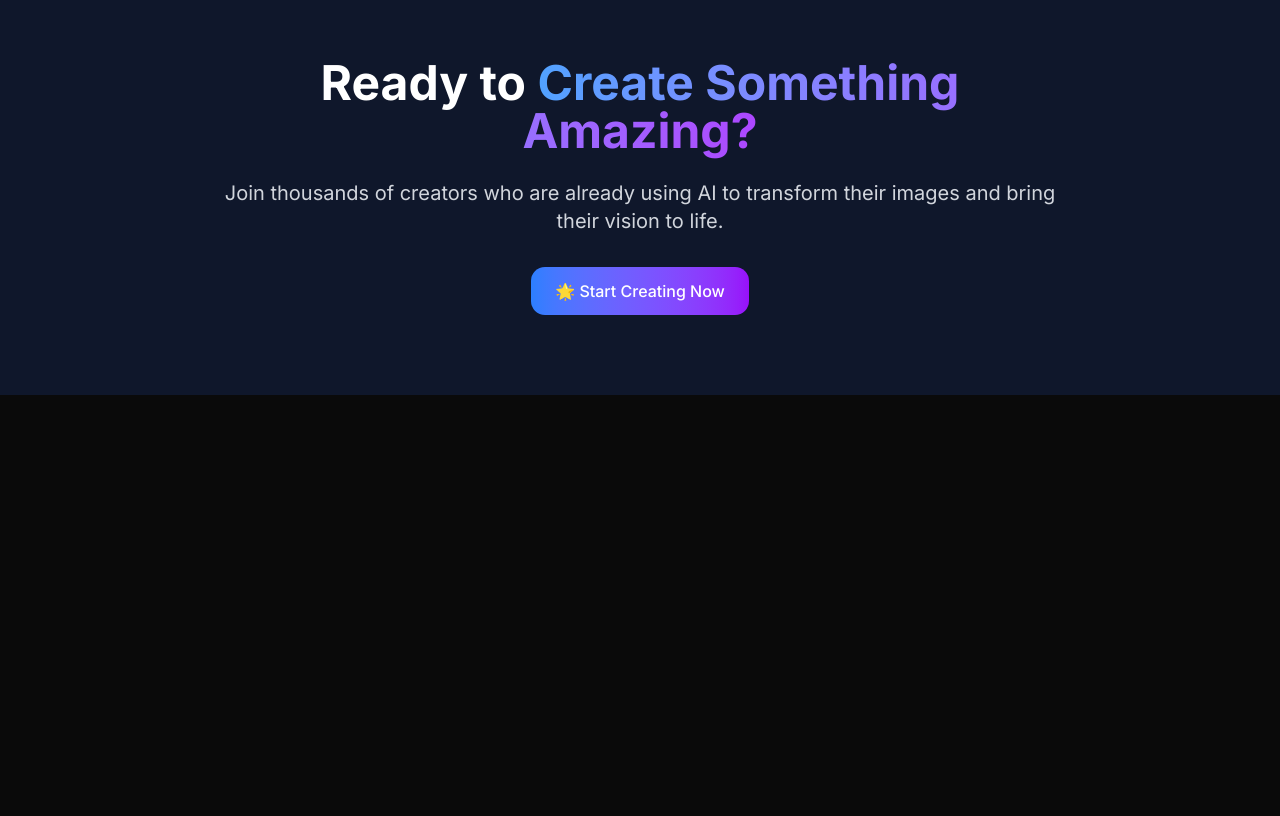
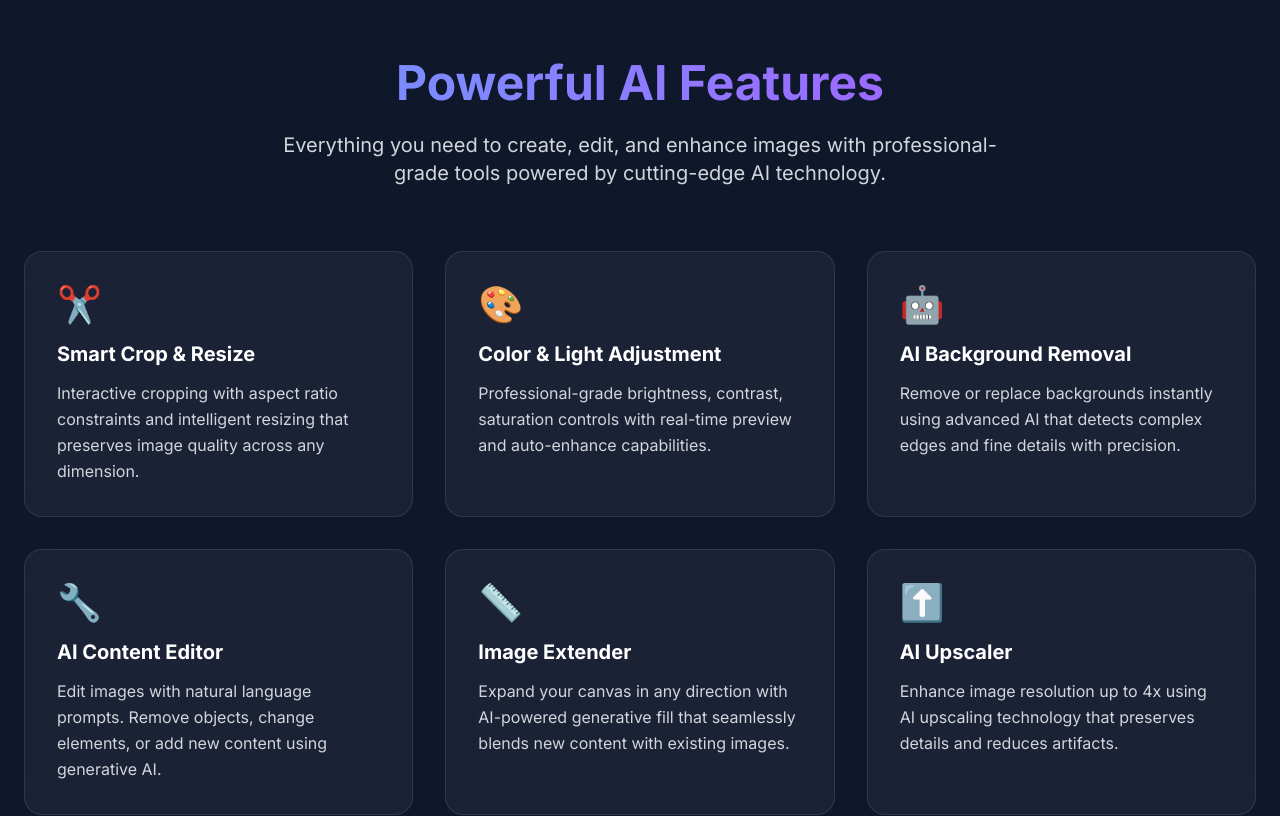
Before and after one commit to Azharkhan0786/pixxel, a Next.js app: page / in a window 1280 px wide. Shown: the part 1340-2156 px from the top of the page. Before the commit the page ends 1735 px from the top, so only its background shows below. Built offline with nearby package versions, Linux system fonts and the light colour scheme; no server answers.

Commit message:
added feature component

```diff
--- /dev/null
+++ b/components/features.jsx
@@ -0,0 +1,90 @@
+import { useIntersectionObserver } from "@/hooks/use-landing-hooks";
+import { useState } from "react";
+
+// Feature Card Component
+const FeatureCard = ({ icon, title, description, delay = 0 }) => {
+  const [ref, isVisible] = useIntersectionObserver();
+  const [isHovered, setIsHovered] = useState(false);
+
+  return (
+    <div
+      ref={ref}
+      className={`backdrop-blur-lg bg-white/5 border border-white/10 rounded-2xl p-8 transition-all duration-700 cursor-pointer ${
+        isVisible ? "opacity-100 translate-y-0" : "opacity-0 translate-y-10"
+      } ${isHovered ? "transform scale-105 rotate-1 shadow-2xl" : ""}`}
+      style={{ transitionDelay: `${delay}ms` }}
+      onMouseEnter={() => setIsHovered(true)}
+      onMouseLeave={() => setIsHovered(false)}
+    >
+      <div className="text-4xl mb-4">{icon}</div>
+      <h3 className="text-xl font-bold text-white mb-3">{title}</h3>
+      <p className="text-gray-300 leading-relaxed">{description}</p>
+    </div>
+  );
+};
+
+// Features Section Component
+const FeaturesSection = () => {
+  const features = [
+    {
+      icon: "✂️",
+      title: "Smart Crop & Resize",
+      description:
+        "Interactive cropping with aspect ratio constraints and intelligent resizing that preserves image quality across any dimension.",
+    },
+    {
+      icon: "🎨",
+      title: "Color & Light Adjustment",
+      description:
+        "Professional-grade brightness, contrast, saturation controls with real-time preview and auto-enhance capabilities.",
+    },
+    {
+      icon: "🤖",
+      title: "AI Background Removal",
+      description:
+        "Remove or replace backgrounds instantly using advanced AI that detects complex edges and fine details with precision.",
+    },
+    {
+      icon: "🔧",
+      title: "AI Content Editor",
+      description:
+        "Edit images with natural language prompts. Remove objects, change elements, or add new content using generative AI.",
+    },
+    {
+      icon: "📏",
+      title: "Image Extender",
+      description:
+        "Expand your canvas in any direction with AI-powered generative fill that seamlessly blends new content with existing images.",
+    },
+    {
+      icon: "⬆️",
+      title: "AI Upscaler",
+      description:
+        "Enhance image resolution up to 4x using AI upscaling technology that preserves details and reduces artifacts.",
+    },
+  ];
+
+  return (
+    <section className="py-20" id="features">
+      <div className="max-w-7xl mx-auto px-6">
+        <div className="text-center mb-16">
+          <h2 className="text-5xl font-bold bg-gradient-to-r from-blue-400 to-purple-500 bg-clip-text text-transparent mb-6">
+            Powerful AI Features
+          </h2>
+          <p className="text-xl text-gray-300 max-w-3xl mx-auto">
+            Everything you need to create, edit, and enhance images with
+            professional-grade tools powered by cutting-edge AI technology.
+          </p>
+        </div>
+
+        <div className="grid md:grid-cols-2 lg:grid-cols-3 gap-8">
+          {features.map((feature, index) => (
+            <FeatureCard key={index} {...feature} delay={index * 100} />
+          ))}
+        </div>
+      </div>
+    </section>
+  );
+};
+
+export default FeaturesSection;
```
